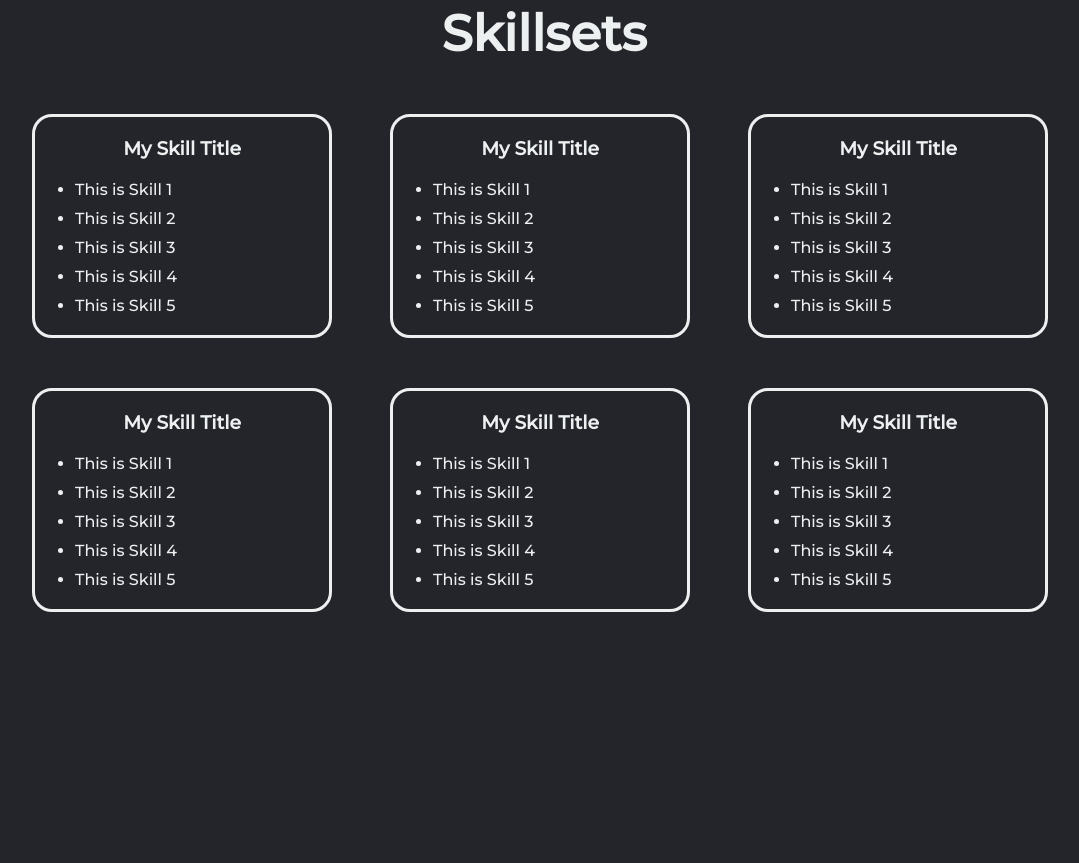
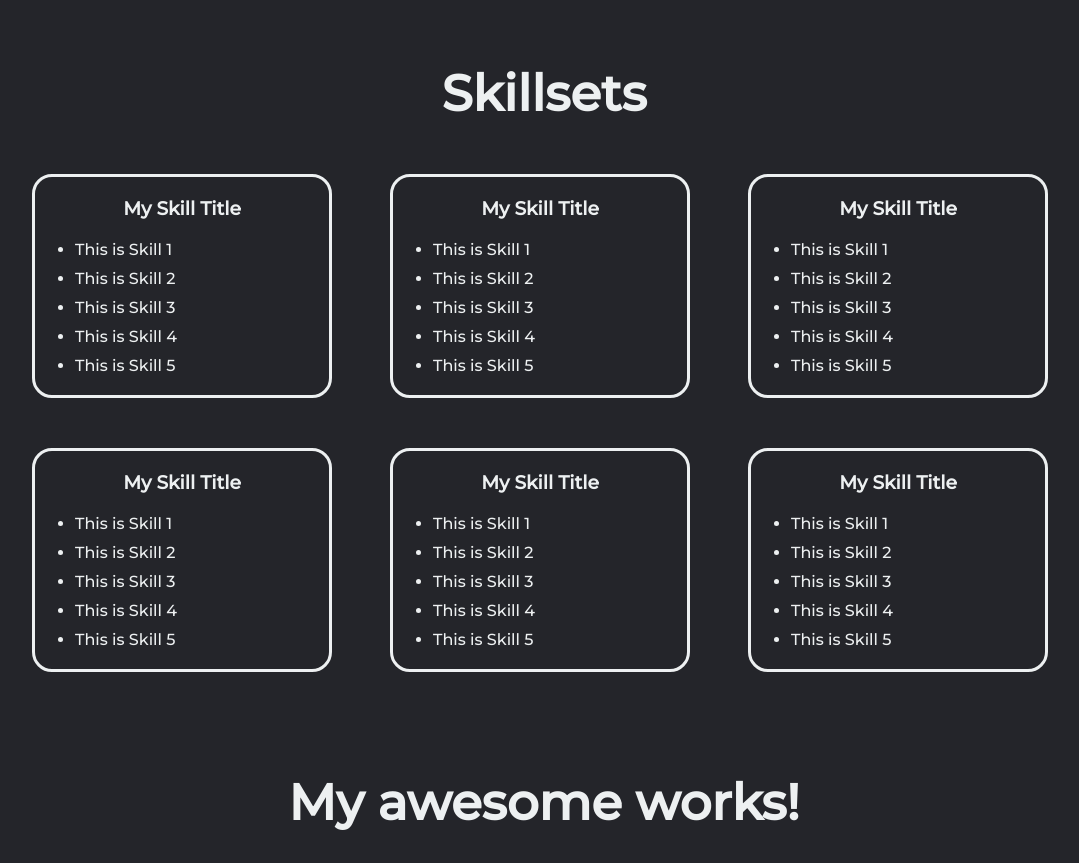
Before and after one commit to MTandingan/portfolio-website, a plain HTML site: page index.html in a window 1280 px wide. Shown: the part 786-1649 px from the top of the page, without its empty margins (96-1175 px from the left). Before the commit the page ends 1498 px from the top, so only its background shows below. Drawn offline with Linux system fonts and the light colour scheme; a script that the page names is missing.

Commit message:
- Added theming variables and body tag flex
- Added CSS theming variables
- Updated body tag with CSS flexibility

```diff
--- a/css/style.css
+++ b/css/style.css
@@ -1,4 +1,14 @@
 @import url('https://fonts.googleapis.com/css2?family=Montserrat:wght@500&display=swap');
+
+/* For themeing */
+:root {
+    --primary-color: #3498db;
+    --secondary-color: #2c3e50;
+    --background-color: #f8f9fa;
+    --text-color: #edf0f1;
+    --border-radius: #3498db;
+    --transition-speed: 0.3s;
+}
 
 * {
     box-sizing: border-box;
@@ -7,9 +17,17 @@
     background-color: #24252a;
 }
 
+body {
+    min-height: 100vh;
+    display: flex;
+    flex-direction: column;
+    align-content: center;
+    justify-content: center;
+}
+
 h1, h2, h3, h4, h5, p {
     font-family: "Montserrat", sans-serif;
-    color: #edf0f1;
+    color: var(--text-color);
 }
 
 li, a, button {
@@ -29,6 +47,19 @@ header {
 
 main {
     margin: 30px 10%;
+}
+
+button {
+    padding: 9px 25px;
+    background-color: rgba(0,136,169,1);
+    border: none;
+    border-radius: 50px;
+    cursor: pointer;
+    transition: all 0.3s ease 0s;
+}
+
+button:hover {
+    background-color: rgba(0,136,169,0.8);
 }
 
 #title {
@@ -113,17 +144,3 @@ main {
 .skillset-box ul li {
     margin-top: 10px;
 }
-
-
-button {
-    padding: 9px 25px;
-    background-color: rgba(0,136,169,1);
-    border: none;
-    border-radius: 50px;
-    cursor: pointer;
-    transition: all 0.3s ease 0s;
-}
-
-button:hover {
-    background-color: rgba(0,136,169,0.8);
-}
--- a/index.html
+++ b/index.html
@@ -171,7 +171,7 @@
             </div>
         </div>
         <div class="section-portfolio margin-top-100px">
-
+            <h1 class="big-title flex-center">My awesome works!</h1>
         </div>
 
     </main>
```
